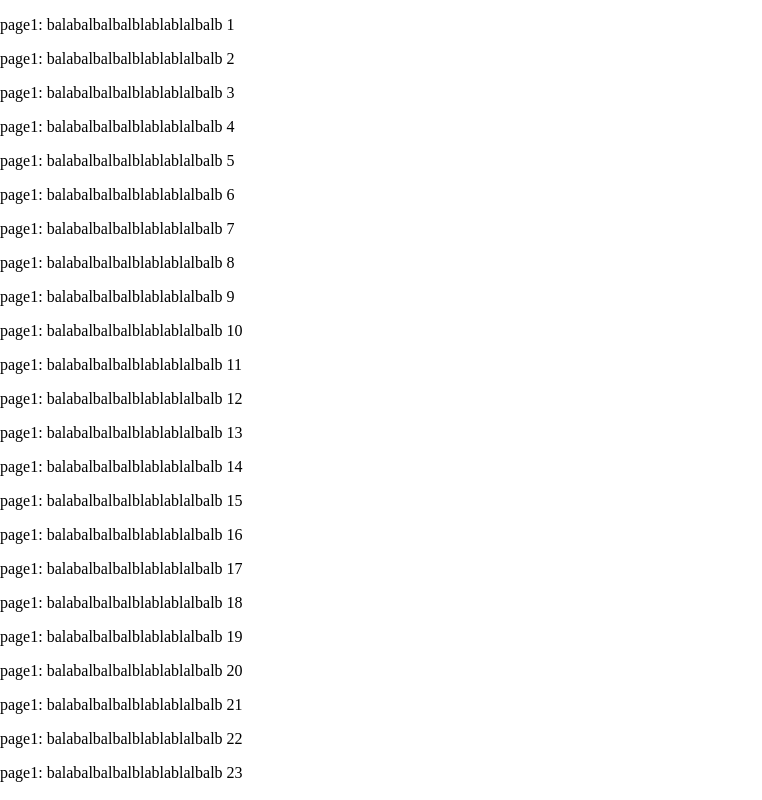
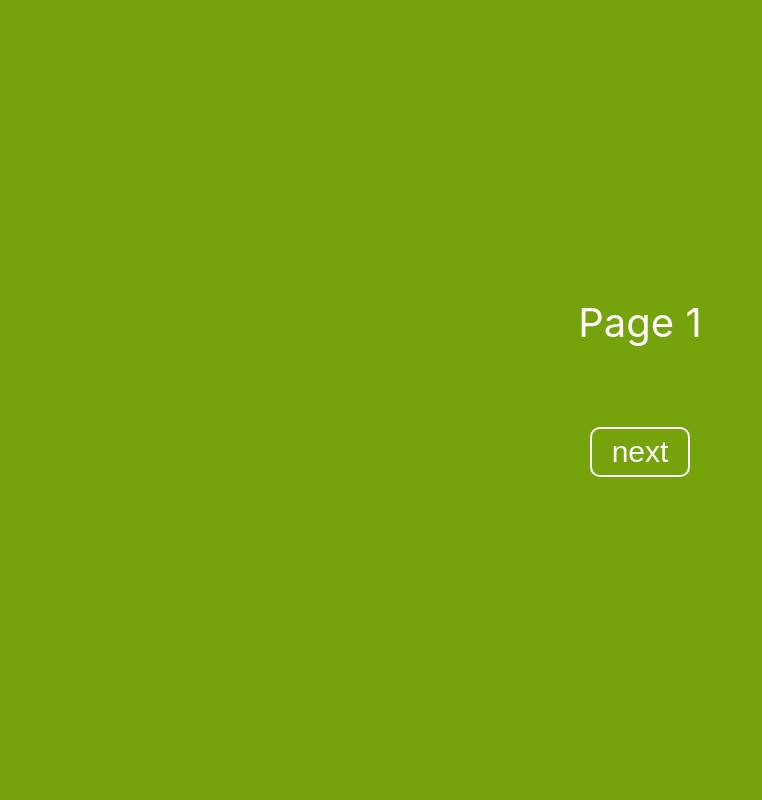
Before and after one commit to iou90/vue-page-swiper, a Vue app: page / in a window 1280 px wide. Shown: the whole page, without its empty margins (0-762 px from the left). Built offline with nearby package versions, Linux system fonts and the light colour scheme.

Commit message:
:construction: Modify example

```diff
--- a/example/Page1.vue
+++ b/example/Page1.vue
@@ -7,8 +7,14 @@ const next = () => push("/page2")
 </script>
 
 <template>
-  <div class="page">
-    <p v-for="index in 100" :key="index">page1: balabalbalbalblablablalbalb {{ index }}</p>
+  <div class="page page1">
+    <div class="title">Page 1</div>
     <button @click="next">next</button>
   </div>
 </template>
+
+<style scoped>
+.page1 {
+  background-color: rgb(118, 163, 12);
+}
+</style>
--- a/example/Page2.vue
+++ b/example/Page2.vue
@@ -1,12 +1,22 @@
 <script setup lang="ts">
-// import { usePageSwiper } from "../src"
+import { usePageSwiper } from "../src"
 
-// const next = () => pageSwiperRouter.push("/page2")
+const { push, back } = usePageSwiper()
+
+const next = () => push("/page3")
+const goBack = () => back()
 </script>
 
 <template>
-  <div class="page">
-    <p v-for="index in 30" :key="index">page2: balabalbalbalblablablalbalb {{ index }}</p>
-    <!-- <button @click="next">next</button> -->
+  <div class="page page2">
+    <div class="title">Page 2</div>
+    <button @click="next">next</button>
+    <button @click="goBack">back</button>
   </div>
 </template>
+
+<style scoped>
+.page2 {
+  background-color: rgb(211, 122, 7);
+}
+</style>
--- /dev/null
+++ b/example/Page3.vue
@@ -0,0 +1,26 @@
+<script setup lang="ts">
+import { usePageSwiper } from "../src"
+
+const { replace, back } = usePageSwiper()
+
+const replaceTo = () => replace("/", "pageFade", "out-in")
+const goBack = () => back()
+</script>
+
+<template>
+  <div class="page page2">
+    <div class="title">Page 3</div>
+    <button class="replace" @click="replaceTo">replace with page1</button>
+    <button @click="goBack">back</button>
+  </div>
+</template>
+
+<style scoped>
+.page2 {
+  background-color: rgb(0, 140, 255);
+}
+
+.replace {
+  width: 300px;
+}
+</style>
--- a/example/routes.ts
+++ b/example/routes.ts
@@ -1,7 +1,9 @@
 import Page1 from "./Page1.vue"
 import Page2 from "./Page2.vue"
+import Page3 from "./Page3.vue"
 
 export const routes = [
   { path: "/", component: Page1 },
-  { path: "/page2", component: Page2 }
+  { path: "/page2", component: Page2 },
+  { path: "/page3", component: Page3 }
 ]
--- a/example/style.css
+++ b/example/style.css
@@ -9,9 +9,58 @@ body {
   margin: 0;
   padding: 0;
   border: 0;
+  overflow: hidden;
+  overscroll-behavior-x: none;
+}
+
+html {
+  font-family: -apple-system, BlinkMacSystemFont, "Segoe UI", "Roboto", "Oxygen", "Ubuntu", "Cantarell", "Fira Sans",
+    "Droid Sans", "Helvetica Neue", sans-serif;
 }
 
 .page {
-    height: 100%;
-    overflow: scroll;
+  height: 100%;
+  overflow: hidden;
+  display: flex;
+  flex-direction: column;
+  justify-content: center;
+  align-items: center;
 }
+
+.title {
+  color: white;
+  font-size: 40px;
+  margin-bottom: 80px;
+}
+
+button {
+  border: none;
+  background: transparent;
+  outline: none;
+  padding: 0;
+  margin: 0;
+  appearance: none;
+  -webkit-appearance: none;
+  -webkit-tap-highlight-color: transparent;
+
+  display: flex;
+  justify-content: center;
+  align-items: center;
+  width: 100px;
+  height: 50px;
+  border-radius: 10px;
+  color: white;
+  font-size: 30px;
+  border: 2px white solid;
+  margin-bottom: 25px;
+}
+
+.pageFade-enter-active,
+.pageFade-leave-active {
+  transition: opacity 0.3s ease-in-out;
+}
+
+.pageFade-enter-from,
+.pageFade-leave-to {
+  opacity: 0;
+}
```
